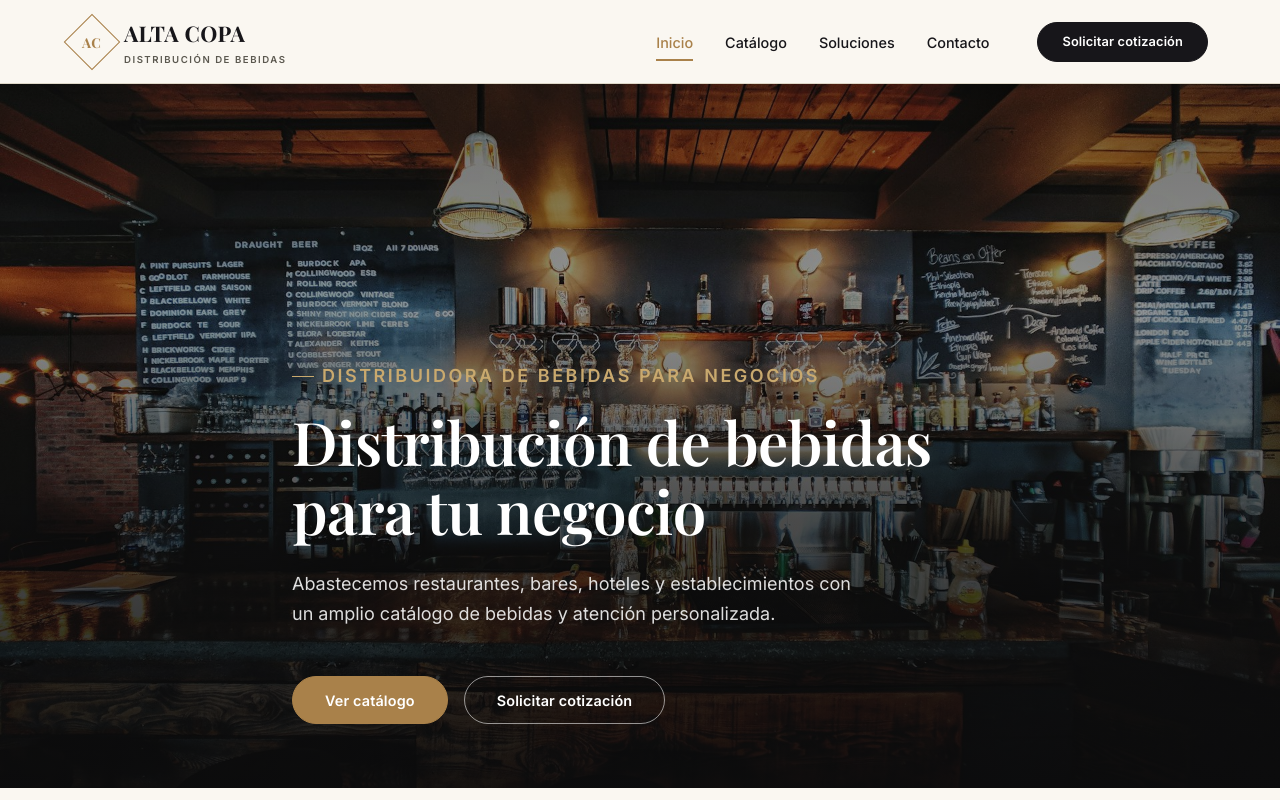
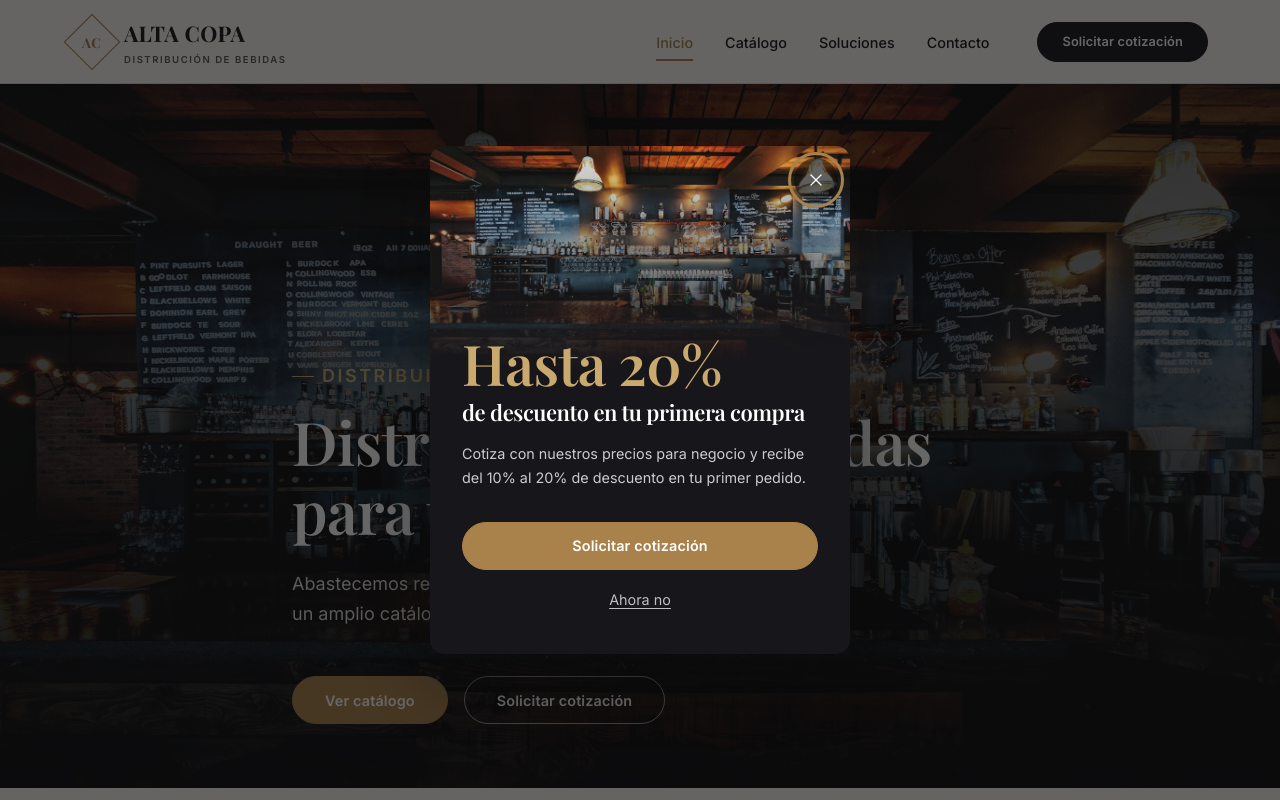
Before and after one commit to ChemaKing13/distribuidora, a plain HTML site: page index.html in a window 1280 px wide. Shown: the top 800 px of the page. Drawn offline with nearby package versions, Linux system fonts and the light colour scheme.

Commit message:
se agrega ventena emergente

```diff
--- a/css/styles.css
+++ b/css/styles.css
@@ -816,8 +816,8 @@ p{ color: var(--color-text-muted); }
 .offer-media::after{
   content: "";
   position: absolute;
-  inset: 0;
-  background: linear-gradient(180deg, rgba(23,22,26,0.05) 0%, rgba(23,22,26,0.6) 62%, var(--color-ink) 100%);
+  inset: 0 0 -1px;
+  background: linear-gradient(180deg, rgba(23,22,26,0.05) 0%, rgba(23,22,26,0.6) 62%, var(--color-ink) 94%);
 }
 .offer-body{
   position: relative;
@@ -962,6 +962,78 @@ p{ color: var(--color-text-muted); }
 .form-success h3{ margin-bottom: var(--space-3); }
 .form-success p{ max-width: 420px; margin-inline: auto; }
 
+/* ---------- Ventana de oferta (primera compra) ---------- */
+.promo-dialog{
+  width: min(420px, calc(100% - var(--space-4) * 2));
+  max-height: calc(100dvh - var(--space-4) * 2);
+  padding: 0;
+  border: 0;
+  border-radius: var(--radius-lg);
+  background: var(--color-ink);
+  color: var(--color-white);
+  box-shadow: 0 24px 64px rgba(11,11,12,0.45);
+  overflow: auto;
+}
+.promo-dialog::backdrop{ background: rgba(11,11,12,0.62); }
+.promo-dialog[open]{ animation: promo-in 320ms cubic-bezier(0.16, 1, 0.3, 1); }
+.promo-dialog[open]::backdrop{ animation: promo-fade 320ms ease; }
+@keyframes promo-in{ from{ opacity: 0; transform: translateY(16px) scale(0.98); } }
+@keyframes promo-fade{ from{ opacity: 0; } }
+.promo-inner{ position: relative; }
+.promo-close{
+  position: absolute;
+  top: var(--space-3);
+  right: var(--space-3);
+  z-index: 1;
+  width: 44px; height: 44px;
+  display: grid; place-items: center;
+  border-radius: var(--radius-pill);
+  background: rgba(11,11,12,0.55);
+  color: var(--color-white);
+  transition: background var(--transition);
+}
+.promo-close:hover{ background: rgba(11,11,12,0.85); }
+.promo-close .icon{ width: 20px; height: 20px; }
+.promo-media{ position: relative; aspect-ratio: 16 / 9; }
+.promo-media img{ width: 100%; height: 100%; object-fit: cover; }
+.promo-media::after{
+  content: "";
+  position: absolute;
+  inset: 0 0 -1px;
+  background: linear-gradient(180deg, rgba(23,22,26,0.05) 0%, rgba(23,22,26,0.6) 60%, var(--color-ink) 94%);
+}
+.promo-body{
+  position: relative;
+  margin-top: calc(var(--space-7) * -1);
+  padding: 0 var(--space-6) var(--space-6);
+}
+.promo-title{ display: flex; flex-direction: column; gap: var(--space-2); color: var(--color-white); }
+.promo-figure{ font-size: clamp(2.6rem, 2.1rem + 2.4vw, 3.5rem); line-height: 1; color: var(--color-gold-light); }
+.promo-caption{ font-size: var(--fs-lg); line-height: 1.25; }
+.promo-text{
+  margin-top: var(--space-4);
+  font-size: var(--fs-sm);
+  line-height: 1.65;
+  color: rgba(255,255,255,0.78);
+}
+.promo-actions{
+  display: flex;
+  flex-direction: column;
+  align-items: center;
+  gap: var(--space-2);
+  margin-top: var(--space-6);
+}
+.promo-dismiss{
+  min-height: 44px;
+  padding-inline: var(--space-4);
+  font-size: var(--fs-sm);
+  color: rgba(255,255,255,0.72);
+  text-decoration: underline;
+  text-underline-offset: 3px;
+  transition: color var(--transition);
+}
+.promo-dismiss:hover{ color: var(--color-white); }
+
 /* ---------- 17. RESPONSIVE ---------- */
 @media (max-width: 1024px){
   .value-grid{ grid-template-columns: repeat(2, 1fr); }
--- a/js/main.js
+++ b/js/main.js
@@ -22,6 +22,7 @@
     setupScrollReveal();
     setupCatalogFilter();
     setupQuoteForm();
+    setupPromoDialog();
   });
 
   /* ---------- Config de contacto en todo el sitio ---------- */
@@ -162,6 +163,59 @@
     if (initial && known) {
       applyFilter(initial);
     }
+  }
+
+  /* ---------- Ventana de oferta de primera compra ---------- */
+  function setupPromoDialog() {
+    // En Contacto la oferta ya está junto al formulario.
+    if (document.getElementById("quote-form")) return;
+    if (typeof HTMLDialogElement !== "function") return;
+    try {
+      if (sessionStorage.getItem("ac-promo-visto")) return;
+    } catch (e) {}
+
+    var dialog = document.createElement("dialog");
+    dialog.className = "promo-dialog";
+    dialog.setAttribute("aria-labelledby", "promo-title");
+    dialog.setAttribute("aria-describedby", "promo-text");
+    dialog.innerHTML =
+      '<div class="promo-inner">' +
+      '<button class="promo-close" type="button" data-promo-close aria-label="Cerrar">' +
+      '<svg class="icon" viewBox="0 0 24 24" aria-hidden="true"><path d="M6 6l12 12"/><path d="M18 6L6 18"/></svg>' +
+      "</button>" +
+      '<div class="promo-media" aria-hidden="true"><img src="assets/images/hero-bar-mobile.jpg" alt="" width="900" height="675"></div>' +
+      '<div class="promo-body">' +
+      '<h2 id="promo-title" class="promo-title">' +
+      '<span class="promo-figure">Hasta 20%</span>' +
+      '<span class="promo-caption">de descuento en tu primera compra</span>' +
+      "</h2>" +
+      '<p id="promo-text" class="promo-text">Cotiza con nuestros precios para negocio y recibe del 10% al 20% de descuento en tu primer pedido.</p>' +
+      '<div class="promo-actions">' +
+      '<a class="btn btn-gold btn-block" href="contacto.html">Solicitar cotización</a>' +
+      '<button class="promo-dismiss" type="button" data-promo-close>Ahora no</button>' +
+      "</div>" +
+      "</div>" +
+      "</div>";
+    document.body.appendChild(dialog);
+
+    function close() {
+      dialog.close();
+    }
+    dialog.querySelectorAll("[data-promo-close]").forEach(function (btn) {
+      btn.addEventListener("click", close);
+    });
+    // El diálogo no tiene relleno propio: un clic directo sobre él es un clic en el fondo.
+    dialog.addEventListener("click", function (e) {
+      if (e.target === dialog) close();
+    });
+
+    setTimeout(function () {
+      if (document.querySelector(".nav-links.open")) return;
+      try {
+        sessionStorage.setItem("ac-promo-visto", "1");
+      } catch (e) {}
+      dialog.showModal();
+    }, 1200);
   }
 
   /* ---------- Formulario de cotización → email (Web3Forms) ---------- */
```
Also changed, not shown: 1 other file.
